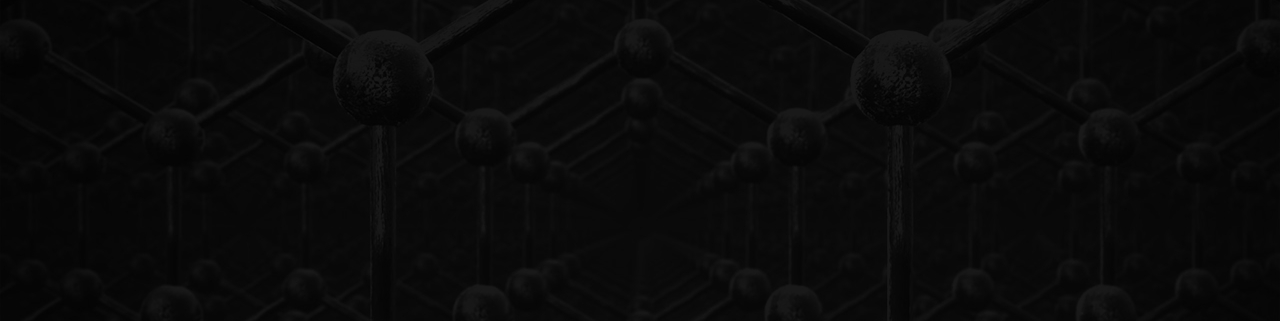
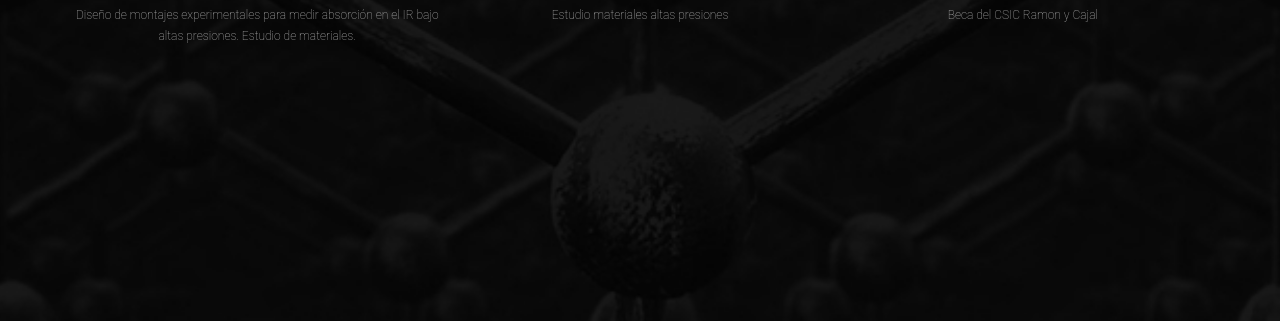
Before and after one commit to Mantecorso/JAdos2, a website: page index.html in a window 1280 px wide. Shown: the part 4281-4602 px from the top of the page. Drawn offline with nearby package versions, Linux system fonts and the light colour scheme.

Commit message:
cambios fondo de pantalla2

```diff
--- a/index.html
+++ b/index.html
@@ -261,9 +261,10 @@
                 </div>
                 <div></div>
             </div>
+        </div>
     </section>
     <footer>
-        <div class="last image1">
+        <div class="last">
             <ul>
                 <li class="espace">
                     <a href="https://www.facebook.com/tresse77" target="_blank">
--- a/style.css
+++ b/style.css
@@ -33,7 +33,7 @@ margin-top: 15px;
     background-position: center;
     background-repeat: no-repeat;
     text-align: center;
-    height: 900px;
+    height: 1500px;
     width: 100%;
 }
 
@@ -168,6 +168,7 @@ article {
 
 footer {
     text-align: center;
+    background: #1c1d26;
 }
 
 .copyright {
@@ -183,10 +184,10 @@ footer {
     padding-top: 8px;
 }
 
-.last {
+/*.last {
    margin-top: 200px;
 }
-
+*/
 ul {
     list-style: none;
     display: block;
```
